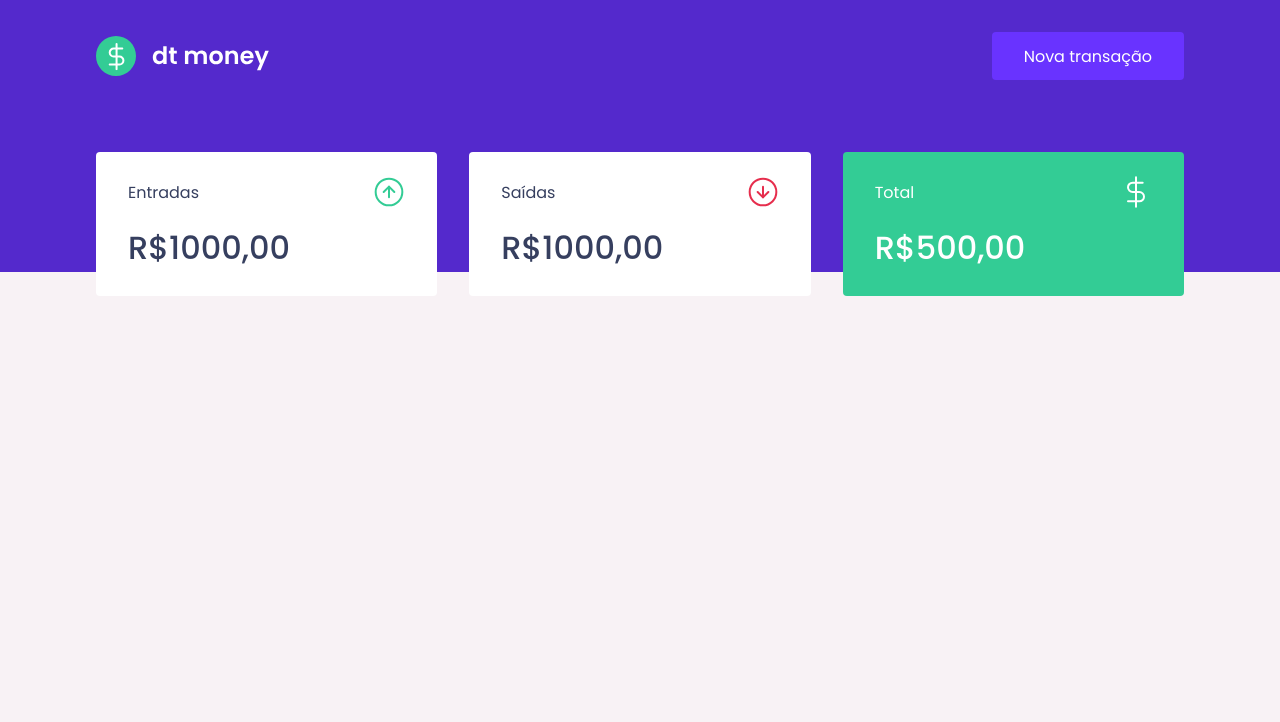
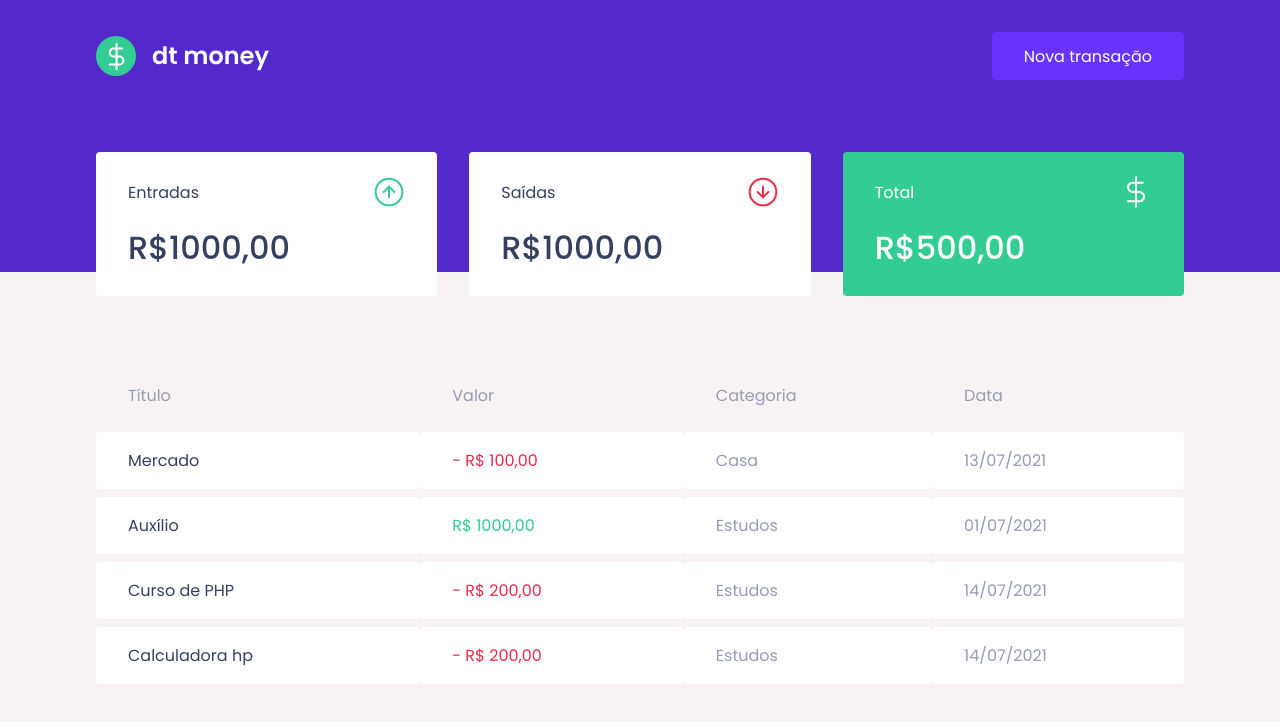
Before and after one commit to LuzianeFreitas/dtmoney, a React (Create React App) app: page / in a window 1280 px wide. Shown: the top 722 px of the page. Built offline with nearby package versions, Linux system fonts and the light colour scheme.

Commit message:
add: transactions table

```diff
--- a/src/App.tsx
+++ b/src/App.tsx
@@ -8,6 +8,7 @@
     <>
       <Header/>
       <Dashboard/>
+
       <GlobalStyle/>
     </>
   );
--- a/src/components/Dashboard/index.tsx
+++ b/src/components/Dashboard/index.tsx
@@ -1,10 +1,12 @@
 import { Summary } from "../Summary";
+import { TransactionsTable } from "../TransactionsTable";
 import { Container } from "./styles";
 
 export function Dashboard(){
     return (
         <Container>
             <Summary />
+            <TransactionsTable/>
         </Container>
     );
 }
--- /dev/null
+++ b/src/components/TransactionsTable/index.tsx
@@ -0,0 +1,44 @@
+import { Container } from "./styles";
+
+export function TransactionsTable() {
+    return (
+       <Container>
+           <table>
+               <thead>
+                   <tr>
+                       <th>Título</th>
+                       <th>Valor</th>
+                       <th>Categoria</th>
+                       <th>Data</th>
+                   </tr>
+               </thead>
+               <tbody>
+                   <tr>
+                       <td>Mercado</td>
+                       <td className="withdraw">- R$ 100,00</td>
+                       <td>Casa</td>
+                       <td>13/07/2021</td>
+                   </tr>
+                   <tr>
+                       <td>Auxílio</td>
+                       <td className="deposit">R$ 1000,00</td>
+                       <td>Estudos</td>
+                       <td>01/07/2021</td>
+                   </tr>
+                   <tr>
+                       <td>Curso de PHP</td>
+                       <td className="withdraw">- R$ 200,00</td>
+                       <td>Estudos</td>
+                       <td>14/07/2021</td>
+                   </tr>
+                   <tr>
+                       <td>Calculadora hp</td>
+                       <td className="withdraw">- R$ 200,00</td>
+                       <td>Estudos</td>
+                       <td>14/07/2021</td>
+                   </tr>
+               </tbody>
+           </table>
+       </Container>
+    );
+}
--- /dev/null
+++ b/src/components/TransactionsTable/styles.ts
@@ -0,0 +1,38 @@
+import styled from "styled-components";
+
+export const Container = styled.div`
+    margin-top: 4rem;
+
+    table {
+        width: 100%;
+        border-spacing: 0 0.5rem;
+
+        th {
+            color: var(--text-body);
+            font-weight: 400;
+            padding: 1rem 2rem;
+            text-align: left;
+            line-height: 1.5rem;
+        }
+
+        td {
+            padding: 1rem 2rem;
+            border: 0;
+            background: var(--shape);
+            color: var(--text-body);
+            border-radius: 0.25rem;
+
+            &:first-child {
+                color: var(--text-title);
+            }
+
+            &.deposit {
+                color: var(--green);
+            }
+
+            &.withdraw {
+                color: var(--red);
+            }
+        }
+    }
+`;
```
